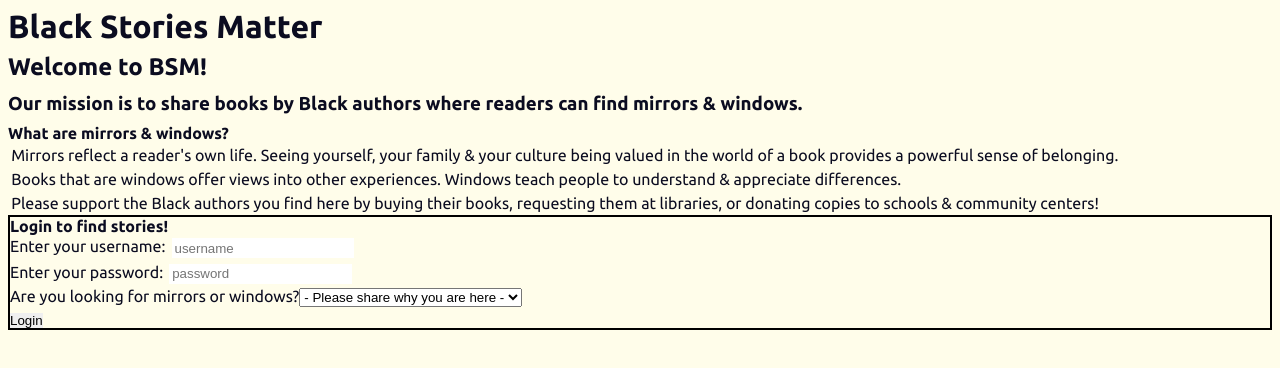
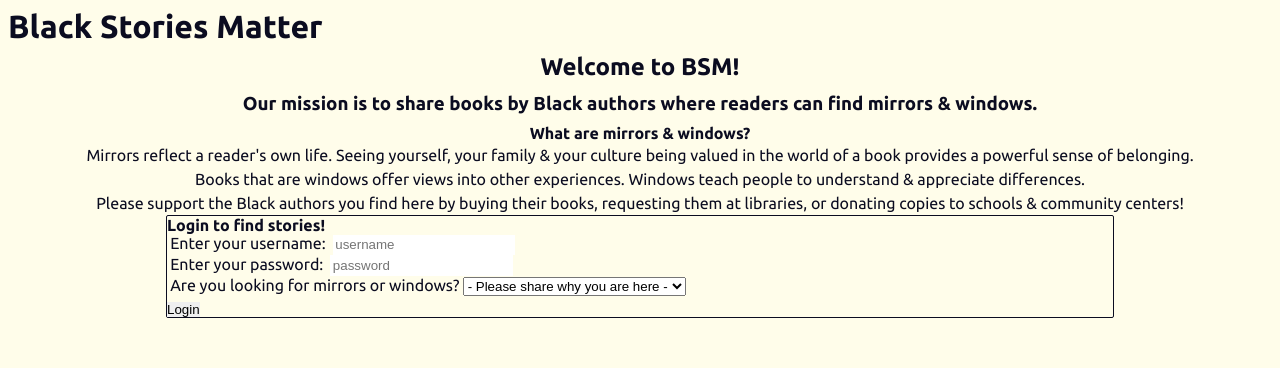
Before and after one commit to laurenlucero/BlackStoriesMatter, a React (Create React App) app: page / in a window 1280 px wide. Shown: the top 368 px of the page. Built offline with nearby package versions, Linux system fonts and the light colour scheme; no server answers.

Commit message:
Fix Login test

```diff
--- a/src/Components/Login/Login.js
+++ b/src/Components/Login/Login.js
@@ -1,34 +1,48 @@
 import React, { useState } from "react";
 import { Link } from "react-router-dom";
 import styled from "styled-components";
+import { theme } from "../../theme/globalStyle";
+
+const { blue, error, light, text, yellow } = theme;
 
 const Wrapper = styled.div`
   display: flex;
   flex-direction: column;
   margin: 0.5em;
+  align-items: center;
+  justify-content: center;
 
-  h2, h3 {
-    margin-bottom: .5em;
+  h2,
+  h3 {
+    margin-bottom: 0.5em;
   }
 
   p {
     margin: 0.2em;
   }
 
-form {
-  border: solid black 2px;
-  justify-content: center;
-}
+  form {
+    border: solid ${text} 1px;
+    border-radius: 2px;
+    width: 75%;
+  }
+
+  label {
+    margin: 0.2em;
+  }
 
   input {
     border: none;
-    padding: .2em;
-    margin: .2em;
+    padding: 0.2em;
   }
 
   button {
     border: none;
   }
+`;
+
+const Error = styled.p`
+  color: ${blue};
 `;
 
 const Login = (props) => {
@@ -73,7 +87,7 @@ const Login = (props) => {
         centers!
       </p>
       <form>
-      <h4>Login to find stories!</h4>
+        <h4>Login to find stories!</h4>
         <label htmlFor="username">Enter your username: </label>
         <input
           id="username"
@@ -98,7 +112,7 @@ const Login = (props) => {
           <option value="Mirrors">Mirrors</option>
           <option value="Windows">Windows</option>
         </select>
-        <p>{error}</p>
+        <Error>{error}</Error>
         <Link to={checkInputs() ? "/Books" : "/"}>
           <button onClick={handleClick}>Login</button>
         </Link>
```
Also changed, not shown: 1 other file (tests, documents, lock files or other folders).
